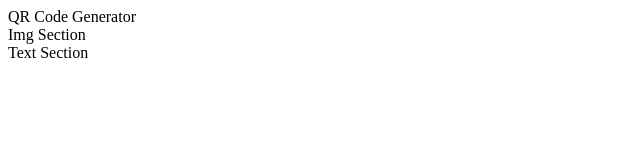
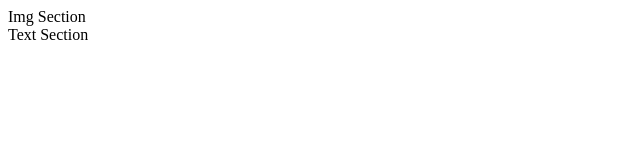
Before and after one commit to iamnur/QR-Code, a plain HTML site: page index.html in a window 1280 px wide. Shown: the whole page, without its empty margins (0-640 px from the left). Drawn offline with Linux system fonts and the light colour scheme.

Commit message:
index layout

```diff
--- a/index.html
+++ b/index.html
@@ -4,14 +4,11 @@
     <meta charset="UTF-8">
     <meta http-equiv="X-UA-Compatible" content="IE=edge">
     <meta name="viewport" content="width=device-width, initial-scale=1.0">
+
     <title>QR-Code Generator</title>
 </head>
 <body>
-    <header>
-        <div class="nav">
-            QR Code Generator
-        </div>
-    </header>
+
     <main>
         <div class="img">
             Img Section
```
